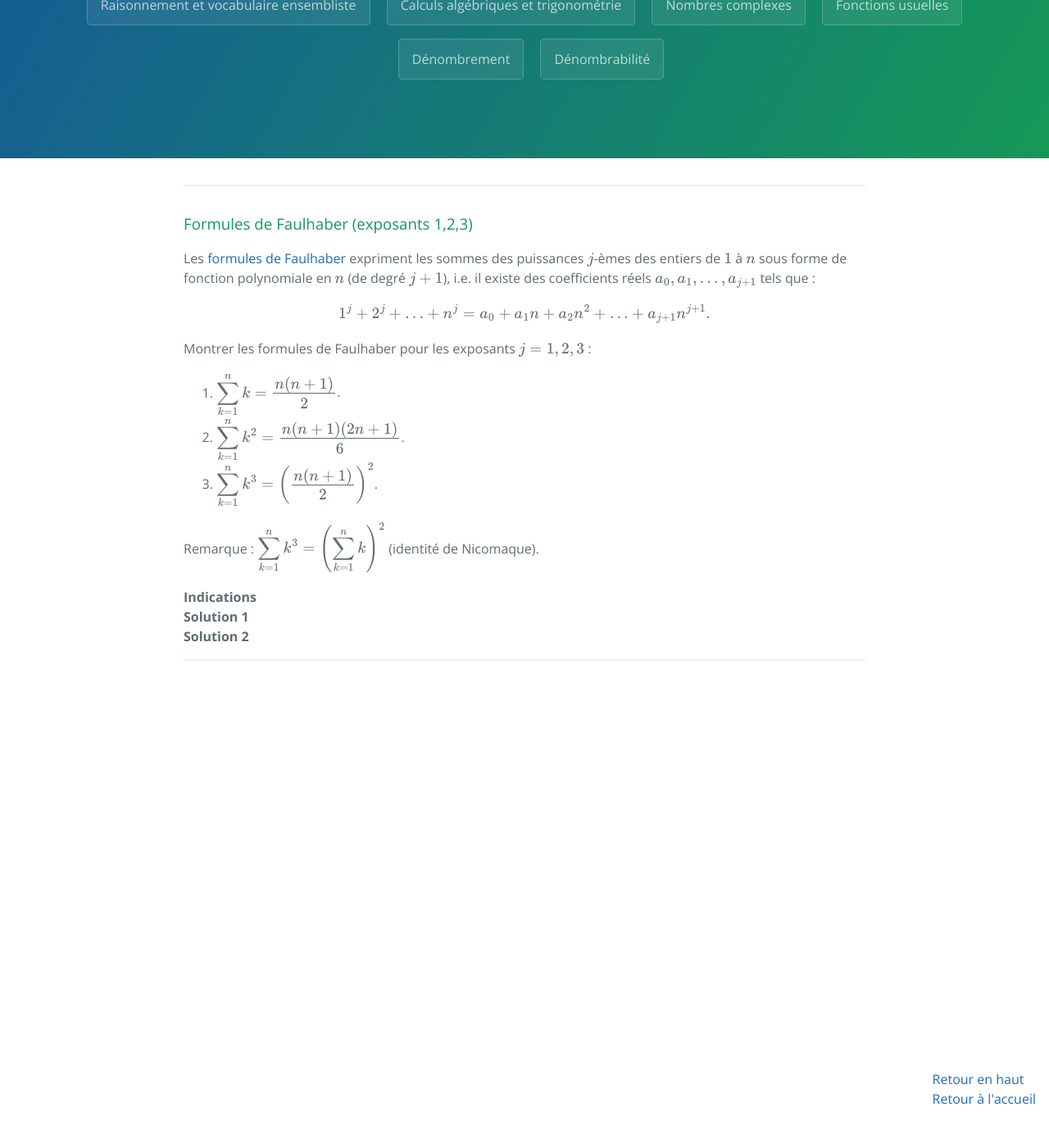
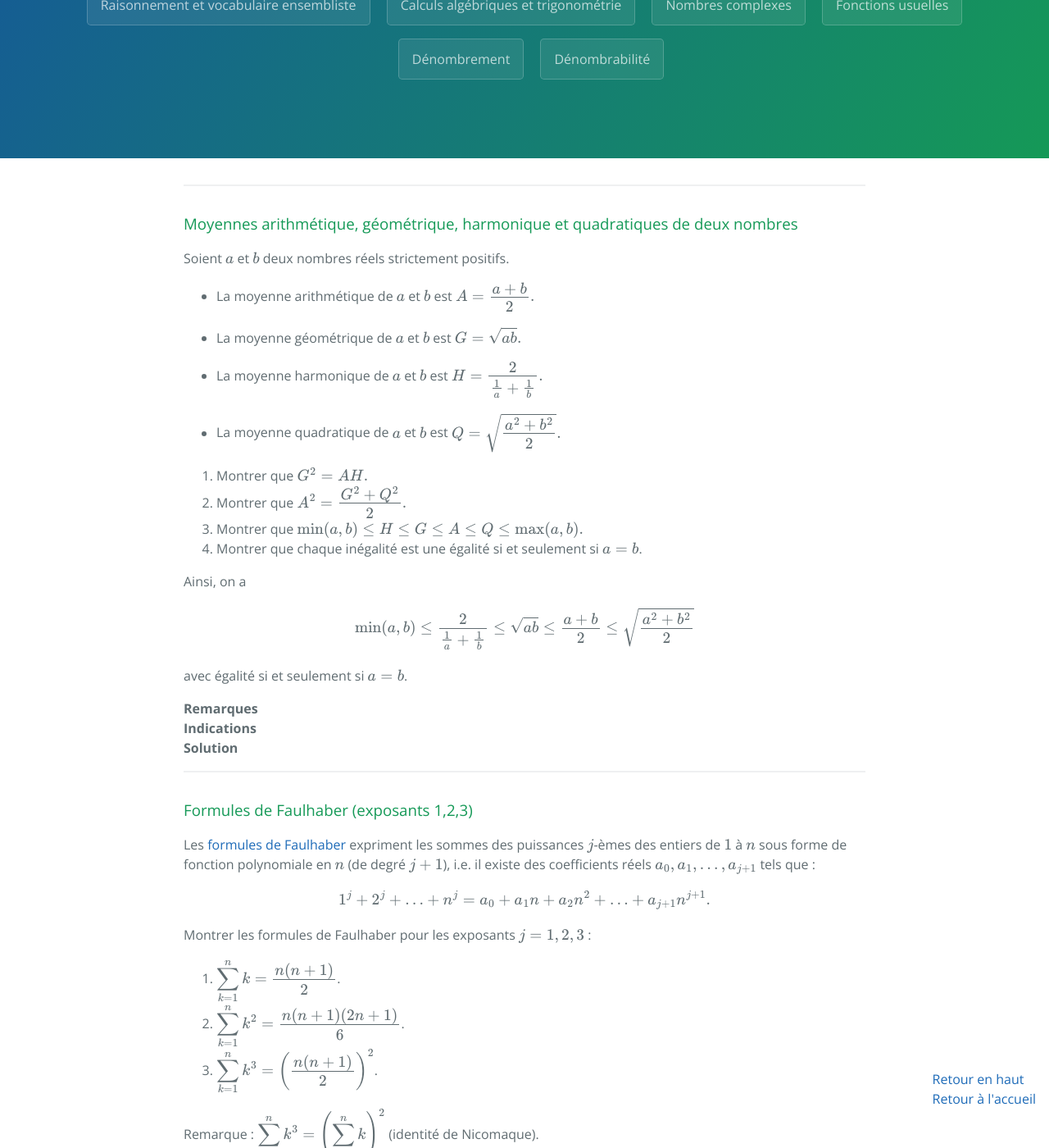
Before and after one commit to WingVee/wingvee.github.io, a Jekyll site: the page built from _pages/calculs-algebriques-et-trigonometrie.md, in a window 1280 px wide and 1400 px high, scrolled down 275 px. Shown: the whole window at 82% size. Built offline with Jekyll 4.4.1, drawn with Linux system fonts in a browser that asks for light colours; formulas are drawn with MathJax 3; the repository's description, which GitHub fills in, is left out; before the commit the page ends 1129 px from its top, so only the background shows below that; some of the changed text lies outside the part shown.

Commit message:
calculs-algebriques-et-trigonometrie#moyennes-arithmetique-geometrique-harmonique-quadratique

```diff
--- a/_pages/calculs-algebriques-et-trigonometrie.md
+++ b/_pages/calculs-algebriques-et-trigonometrie.md
@@ -5,6 +5,105 @@ permalink: calculs-algebriques-et-trigonometrie
 redirect_from:
   - calculs-algébriques-et-trigonométrie
 ---
+
+---
+
+<h3 id="moyennes-arithmetique-geometrique-harmonique-quadratique">
+  <a href="#moyennes-arithmetique-geometrique-harmonique-quadratique" class="header">
+  Moyennes arithmétique, géométrique, harmonique et quadratiques de deux nombres</a>
+</h3>
+
+Soient $a$ et $b$ deux nombres réels strictement positifs.
+
+- La moyenne arithmétique de $a$ et $b$ est $A = \displaystyle\frac{a+b}{2}.$
+
+- La moyenne géométrique de $a$ et $b$ est $G = \displaystyle\sqrt{ab}.$
+
+- La moyenne harmonique de $a$ et $b$ est $H = \displaystyle\frac{2}{\frac{1}{a}+\frac{1}{b}}.$
+
+- La moyenne quadratique de $a$ et $b$ est $Q = \displaystyle\sqrt{\frac{a^2+b^2}{2}}.$
+
+<ol>
+  <li>
+    Montrer que $G^2 = AH.$
+  </li>
+  <li>
+    Montrer que $\displaystyle A^2 = \frac{G^2+Q^2}{2}.$
+  </li>
+  <li>
+    Montrer que $\min(a,b) \leq H \leq G \leq A \leq Q \leq \max(a,b).$
+  </li>
+  <li>
+    Montrer que chaque inégalité est une égalité si et seulement si $a=b$.
+  </li>
+</ol>
+
+Ainsi, on a
+
+$$\min(a,b) \leq \frac{2}{\frac{1}{a}+\frac{1}{b}} \leq \sqrt{ab} \leq \frac{a+b}{2} \leq \sqrt{\frac{a^2+b^2}{2}}$$
+
+avec égalité si et seulement si $a=b$.
+
+<details>
+  <summary><b>Remarques</b></summary>
+    Ces moyennes sont généralisables à $n$ nombres réels strictement positifs $a_1,\ldots,a_n$ :
+    $$A = \frac{a_1+\ldots+a_n}{n},\quad G = \sqrt[n]{a_1\ldots a_n},\quad H = \frac{n}{\frac{1}{a_1}+\ldots+\frac{1}{a_n}},\quad Q = \sqrt{\frac{a_1^2+\ldots+a_n^2}{n}}.$$
+    Les égalités des questions 1. et 2. sont fausses en général pour $n>2$, mais les inégalités restent vraies :
+    $$\min(a_1,\ldots,a_n) \leq H \leq G \leq A \leq Q \leq \max(a_1,\ldots,a_n).$$
+    C'est-à-dire :
+    $$\min(a_1,\ldots,a_n) \leq \frac{n}{\frac{1}{a_1}+\ldots+\frac{1}{a_n}} \leq \sqrt[n]{a_1\ldots a_n} \leq \frac{a_1+\ldots+a_n}{n} \leq \sqrt{\frac{a_1^2+\ldots+a_n^2}{n}} \leq \max(a_1,\ldots,a_n).$$
+    Voici une visualisation géométrique des moyennes arithmétique, géométrique, harmonique et quadratique :
+    <p align="center">
+    <img src="https://upload.wikimedia.org/wikipedia/commons/c/cc/Inegalites_moyennes.gif" alt="Diagramme de Venn de la différence symétrique" width="400"/>
+    </p>
+    De plus, on peut démontrer la formule $\displaystyle A^2 = \frac{G^2+Q^2}{2}$ à partir de ce dessin et en utilisant le théorème de Pythagore plusieurs fois :
+    $$A^2 + OK^2 = Q^2,\quad G^2 + OK^2 = (OP+H)^2 = A^2.$$
+    Pour finir, voici une preuve géométriques des inégalités :
+    $$\min(a,b) \leq H = \frac{2}{\frac{1}{a}+\frac{1}{b}} \leq \sqrt{ab} = G \leq \frac{a+b}{2} = A \leq \sqrt{\frac{a^2+b^2}{2}} = Q \leq \max(a,b).$$
+    <p align="center">
+    <img src="https://upload.wikimedia.org/wikipedia/commons/thumb/a/a1/QM_AM_GM_HM_inequality_visual_proof.svg/1920px-QM_AM_GM_HM_inequality_visual_proof.svg.png" alt="Diagramme de Venn de la différence symétrique" width="400"/>
+    </p>
+</details>
+
+<details>
+  <summary><b>Indications</b></summary>
+    Pour la question 3., commencer par la dernière inégalité et montrer que $Q \leq \max(a,b)$, puis $A \leq Q$ etc.
+</details>
+
+<details>
+  <summary><b>Solution</b></summary>
+    <ol>
+      <li>
+        $\displaystyle AH = \frac{a+b}{2}\frac{2}{\frac{1}{a}+\frac{1}{b}} = \frac{a+b}{\frac{a+b}{ab}} = ab = G^2$.
+      </li>
+      <li>
+        $\displaystyle G^2+Q^2 = ab + \frac{a^2+b^2}{2} = \frac{2ab+a^2+b^2}{2} = 2\frac{(a+b)^2}{4} = 2A^2$.
+      </li>
+      <li>
+        $\bullet\ Q \leq \max(a,b)$ :
+        $$Q = \sqrt{\frac{a^2+b^2}{2}} \leq \sqrt{\frac{\max(a^2,b^2)+\max(a^2,b^2)}{2}} = \sqrt{\max(a^2,b^2)} = \sqrt{\max(a,b)^2} = \max(a,b).$$
+        $\bullet\ A \leq Q$ :
+        $$A \leq Q \iff A^2 \leq Q^2 \iff \frac{a^2+2ab+b^2}{4} \leq \frac{a^2+b^2}{2} \iff 0 \leq a^2-2ab+b^2 = (a-b)^2.$$
+        $\bullet\ G \leq A$ :
+        $$G \leq A \iff G^2 \leq A^2 \iff ab \leq \frac{a^2+2ab+b^2}{4} \iff 0 \leq a^2-2ab+b^2 = (a-b)^2.$$
+        $\bullet\ H \leq G$ :
+        $$H \leq G \iff \frac{2ab}{a+b} \leq \sqrt{ab} \iff \sqrt{ab} \leq \frac{a+b}{2} \iff G \leq A.$$
+        On pouvait aussi utiliser la question 1. :
+        $$\displaystyle H \leq G \iff \frac{G^2}{A} \leq G \iff G \leq A.$$
+        $\bullet\ \min(a,b) \leq H$ :
+        $$\min(a,b) \leq H = \frac{2}{\frac{1}{a}+\frac{1}{b}} \iff \frac{\frac{1}{a}+\frac{1}{b}}{2} \leq \frac{1}{\min(a,b)} = \max\left(\frac1a,\frac1b\right) \iff \frac{a'+b'}{2} \leq \max(a',b')$$
+        avec $a' = \frac1a$ et $b' = \frac1b$ des nombres réels strictement positifs, et on invoque l'inégalité $A\leq\max(a,b)$.
+      </li>
+      <li>
+        D'après les preuves de la question 3, on voit que chaque inégalité est une égalité si et seulement si $a=b$ :<br>
+        $\bullet\ Q = \max(a,b) \iff a^2+b^2 = 2\max(a^2,b^2) \iff a^2 = b^2 \iff a=b$ ($a,b>0$).<br>
+        $\bullet\ A = Q \iff (a-b)^2 = 0 \iff a=b$.<br>
+        $\bullet\ G = A \iff (a-b)^2 = 0 \iff a=b$.<br>
+        $\bullet\ H = G \iff G = A \iff a=b$.<br>
+        $\bullet\ \displaystyle \min(a,b) = H \iff \frac{\frac1a+\frac1b}{2} = \max\left(\frac1a,\frac1b\right) \iff \frac1a = \frac1b \iff a=b$.
+      </li>
+    </ol>
+</details>
 
 ---
 
```
Also changed, not shown: _pages/historique.md (+4 -0 lines).
